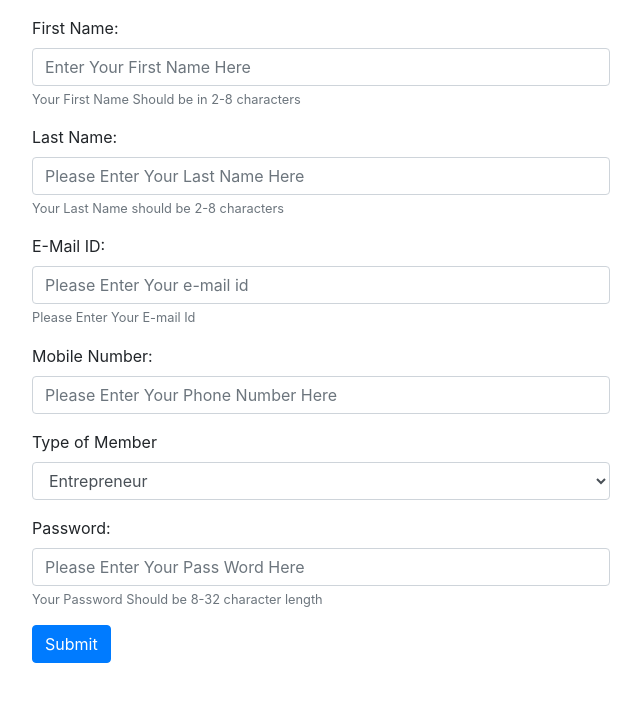
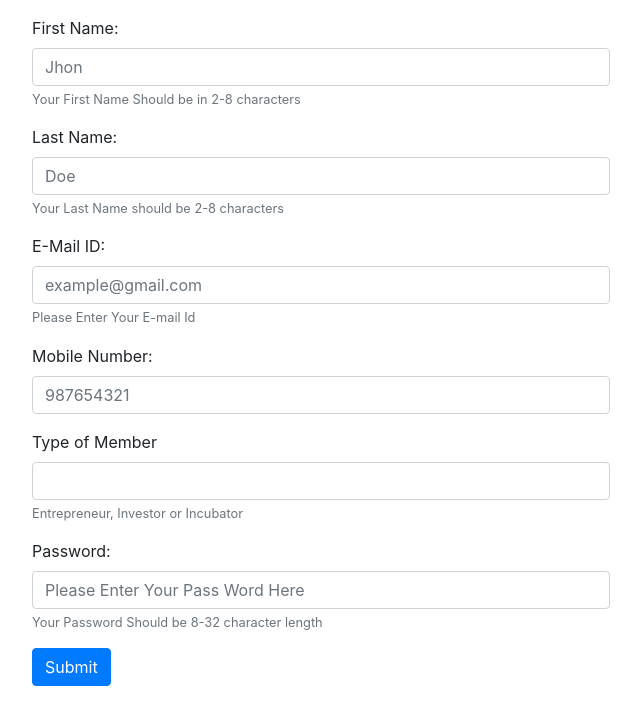
Before and after one commit to Sbabureddy/startups-club-assignment, a React (Create React App) app: page / in a window 1280 px wide. Shown: the top 724 px of the page, without its empty margins (319-960 px from the left). Built offline with nearby package versions, Linux system fonts and the light colour scheme.

Commit message:
Modify Select Input to Datalist Input

```diff
--- a/src/components/ControlledFrom.jsx
+++ b/src/components/ControlledFrom.jsx
@@ -59,7 +59,7 @@ export class ControlledFrom extends Component {
               name="firstName"
               value={this.state.firstName}
               onChange={this.handleChange}
-              placeholder="Enter Your First Name Here"
+              placeholder="Jhon"
               minLength="2"
               maxLength="8"
               required
@@ -76,7 +76,7 @@ export class ControlledFrom extends Component {
               name="lastName"
               value={this.state.lastName}
               onChange={this.handleChange}
-              placeholder="Please Enter Your Last Name Here"
+              placeholder="Doe"
               minLength="2"
               maxLength="8"
               required
@@ -94,19 +94,19 @@ export class ControlledFrom extends Component {
               name="email"
               value={this.state.email}
               onChange={this.handleChange}
-              placeholder="Please Enter Your e-mail id"
+              placeholder="example@gmail.com"
               required
             />
             <FormText color="muted">Please Enter Your E-mail Id</FormText>
           </FormGroup>
           <FormGroup>
-            <Label htmlFor="firstName">Mobile Number:</Label>
+            <Label for="mobile">Mobile Number:</Label>
             <Input
               type="tel"
               name="mobile"
               value={this.state.mobile}
               onChange={this.handleChange}
-              placeholder="Please Enter Your Phone Number Here"
+              placeholder="987654321"
               minLength="10"
               maxLength="10"
               required
@@ -118,17 +118,20 @@ export class ControlledFrom extends Component {
           </FormGroup>
           <FormGroup>
             <Label for="member">Type of Member</Label>
-            <Input
-              type="select"
+            <input
+              list="member"
+              className="form-control"
               value={this.state.member}
               onChange={this.handleChange}
               name="member"
               required
-            >
+            />
+            <datalist id="member">
               <option value="Entrepreneur">Entrepreneur</option>
               <option value="Investor">Investor</option>
               <option value="Incubator">Incubator</option>
-            </Input>
+            </datalist>
+            <FormText>Entrepreneur, Investor or Incubator</FormText>
           </FormGroup>
 
           <FormGroup>
```
